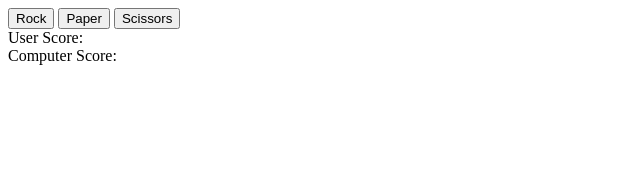
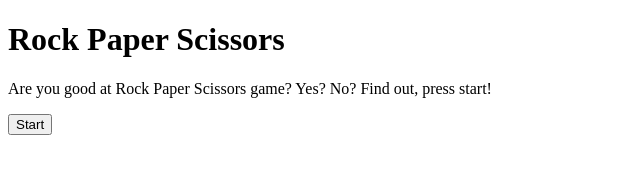
Before and after one commit to anndcodes/rock-paper-scissors, a plain HTML site: page index.html in a window 1280 px wide. Shown: the whole page, without its empty margins (0-640 px from the left). Drawn offline with Linux system fonts and the light colour scheme.

Commit message:
feat: add a start page where user click on button to start the game

```diff
--- a/index.html
+++ b/index.html
@@ -7,6 +7,14 @@
   <title>Rock-Paper-Scissors</title>
 </head>
 <body>
+  <h1>Rock Paper Scissors</h1>
+
+  <div class="intro">
+    <p>Are you good at Rock Paper Scissors game? Yes? No? Find out, press start!</p>
+  <button id="start-game">Start</button>
+  </div>
+
+  <div class="game-play">
     <button class="btn" id="rock">Rock</button>
     <button class="btn" id="paper">Paper</button>
     <button class="btn" id="scissors">Scissors</button>
@@ -17,6 +25,8 @@
     <div class="comp-score">Computer Score: </div>
 
     <div class="final-result"></div>
+  </div>
+
   <script src="script.js"></script>
 </body>
 </html>
--- a/script.js
+++ b/script.js
@@ -14,6 +14,9 @@ let winner = 0;
 let pointsUser = 0;
 let pointsComputer = 0;
 
+let gamePlay = document.querySelector(".game-play");
+let intro = document.querySelector(".intro");
+let startGame = document.querySelector("#start-game");
 
 // ============= function to get the computer choice ============ //
 function getComputerChoice() {
@@ -140,4 +143,15 @@ function game() {
   })
 }
 
-game();
+// ============= function that insert a start page before game play =========== //
+function start() {
+  gamePlay.setAttribute("hidden", "");
+
+  startGame.addEventListener("click", () => {
+    gamePlay.removeAttribute("hidden");
+  game();
+    intro.setAttribute("hidden", "");
+  })
+}
+
+start()
```
Lines whose indentation alone changed are shown as unchanged.
